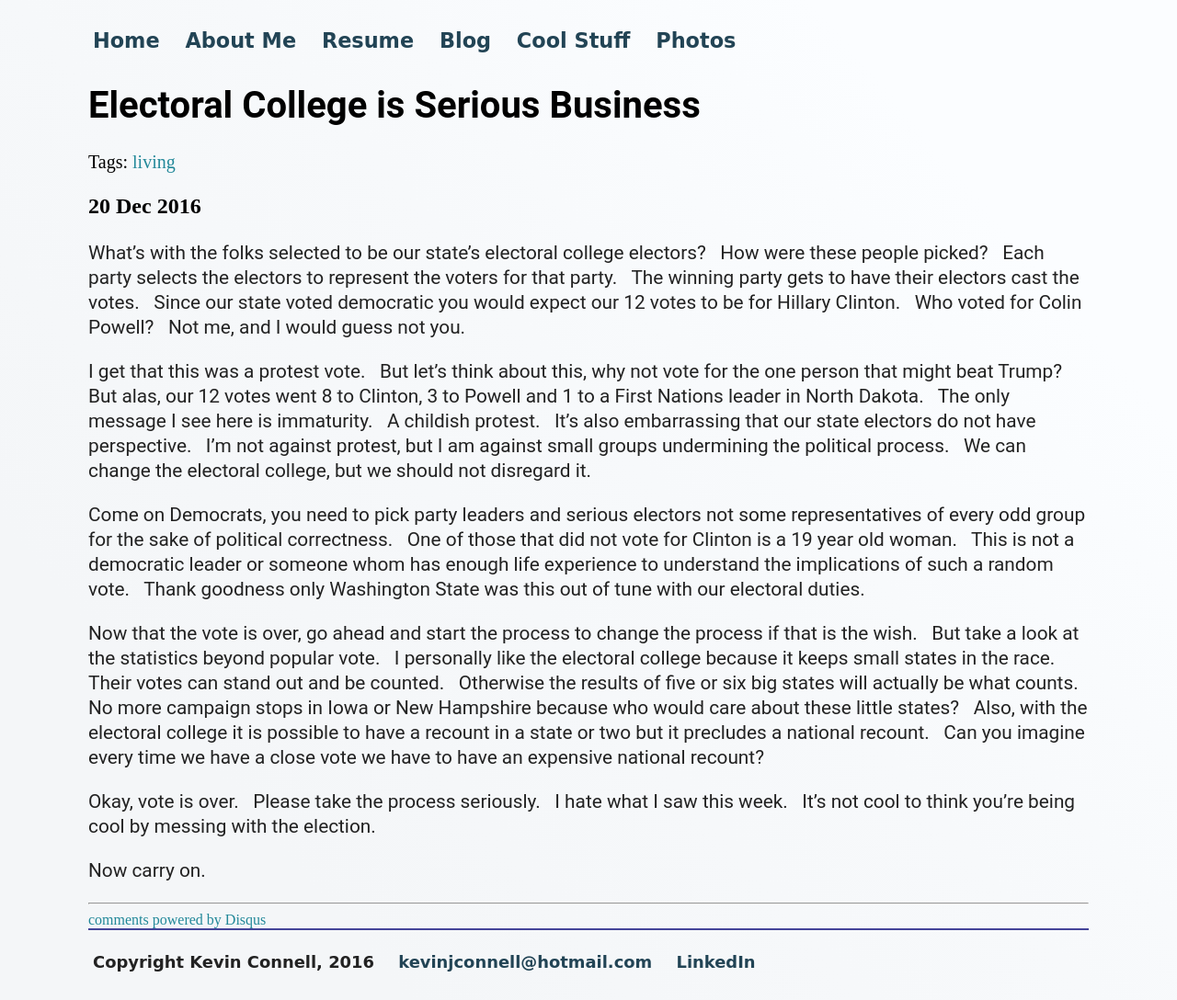
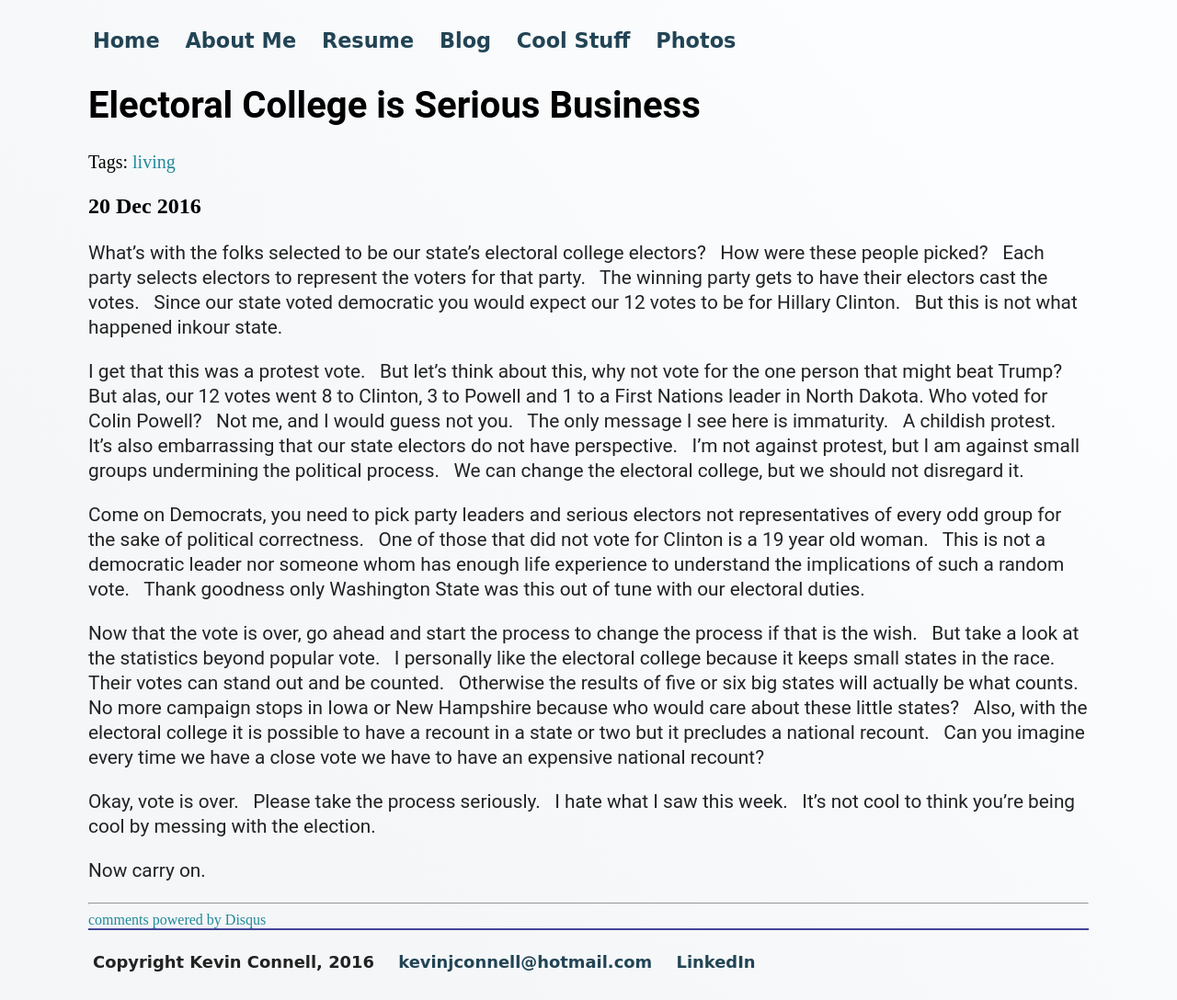
Before and after one commit to mo4dawg/mo4dawg.github.io, a Jekyll site: the page built from _posts/2016-12-20-be-serious-electors.md, in a window 1280 px wide. Shown: the whole page at 92% size. Built offline with Jekyll 4.4.1, drawn with Linux system fonts in a browser that asks for light colours; comment, search, counter and statistics services are not loaded.

Commit message:
Update 2016-12-20-be-serious-electors.md

```diff
--- a/_posts/2016-12-20-be-serious-electors.md
+++ b/_posts/2016-12-20-be-serious-electors.md
@@ -6,11 +6,11 @@ tags:
 - living
 published: true
 ---
-What's with the folks selected to be our state's electoral college electors? &nbsp; How were these people picked? &nbsp; Each party selects the electors to represent the voters for that party. &nbsp; The winning party gets to have their electors cast the votes. &nbsp; Since our state voted democratic you would expect our 12 votes to be for Hillary Clinton. &nbsp; Who voted for Colin Powell?  &nbsp; Not me, and I would guess not you.
+What's with the folks selected to be our state's electoral college electors? &nbsp; How were these people picked? &nbsp; Each party selects electors to represent the voters for that party. &nbsp; The winning party gets to have their electors cast the votes. &nbsp; Since our state voted democratic you would expect our 12 votes to be for Hillary Clinton. &nbsp; But this is not what happened inkour state.
 
-I get that this was a protest vote.  &nbsp; But let's think about this, why not vote for the one person that might beat Trump? &nbsp; But alas, our 12 votes went 8 to Clinton, 3 to Powell and 1 to a First Nations leader in North Dakota. &nbsp; The only message I see here is immaturity. &nbsp; A childish protest. &nbsp; It's also embarrassing that our state electors do not have perspective. &nbsp; I'm not against protest, but I am against small groups undermining the political process. &nbsp; We can change the electoral college, but we should not disregard it.
+I get that this was a protest vote.  &nbsp; But let's think about this, why not vote for the one person that might beat Trump? &nbsp; But alas, our 12 votes went 8 to Clinton, 3 to Powell and 1 to a First Nations leader in North Dakota.  Who voted for Colin Powell?  &nbsp; Not me, and I would guess not you.  &nbsp; The only message I see here is immaturity. &nbsp; A childish protest. &nbsp; It's also embarrassing that our state electors do not have perspective. &nbsp; I'm not against protest, but I am against small groups undermining the political process. &nbsp; We can change the electoral college, but we should not disregard it.
 
-Come on Democrats, you need to pick party leaders and serious electors not some representatives of every odd group for the sake of political correctness. &nbsp; One of those that did not vote for Clinton is a 19 year old woman. &nbsp; This is not a democratic leader or someone whom has enough life experience to understand the implications of such a random vote. &nbsp; Thank goodness only Washington State was this out of tune with our electoral duties.
+Come on Democrats, you need to pick party leaders and serious electors not representatives of every odd group for the sake of political correctness. &nbsp; One of those that did not vote for Clinton is a 19 year old woman. &nbsp; This is not a democratic leader nor someone whom has enough life experience to understand the implications of such a random vote. &nbsp; Thank goodness only Washington State was this out of tune with our electoral duties.
 
 Now that the vote is over, go ahead and start the process to change the process if that is the wish. &nbsp; But take a look at the statistics beyond popular vote. &nbsp; I personally like the electoral college because it keeps small states in the race. &nbsp; Their votes can stand out and be counted. &nbsp; Otherwise the results of five or six big states will actually be what counts. &nbsp; No more campaign stops in Iowa or New Hampshire because who would care about these little states? &nbsp; Also, with the electoral college it is possible to have a recount in a state or two but it precludes a national recount. &nbsp; Can you imagine every time we have a close vote we have to have an expensive national recount?
 
```
